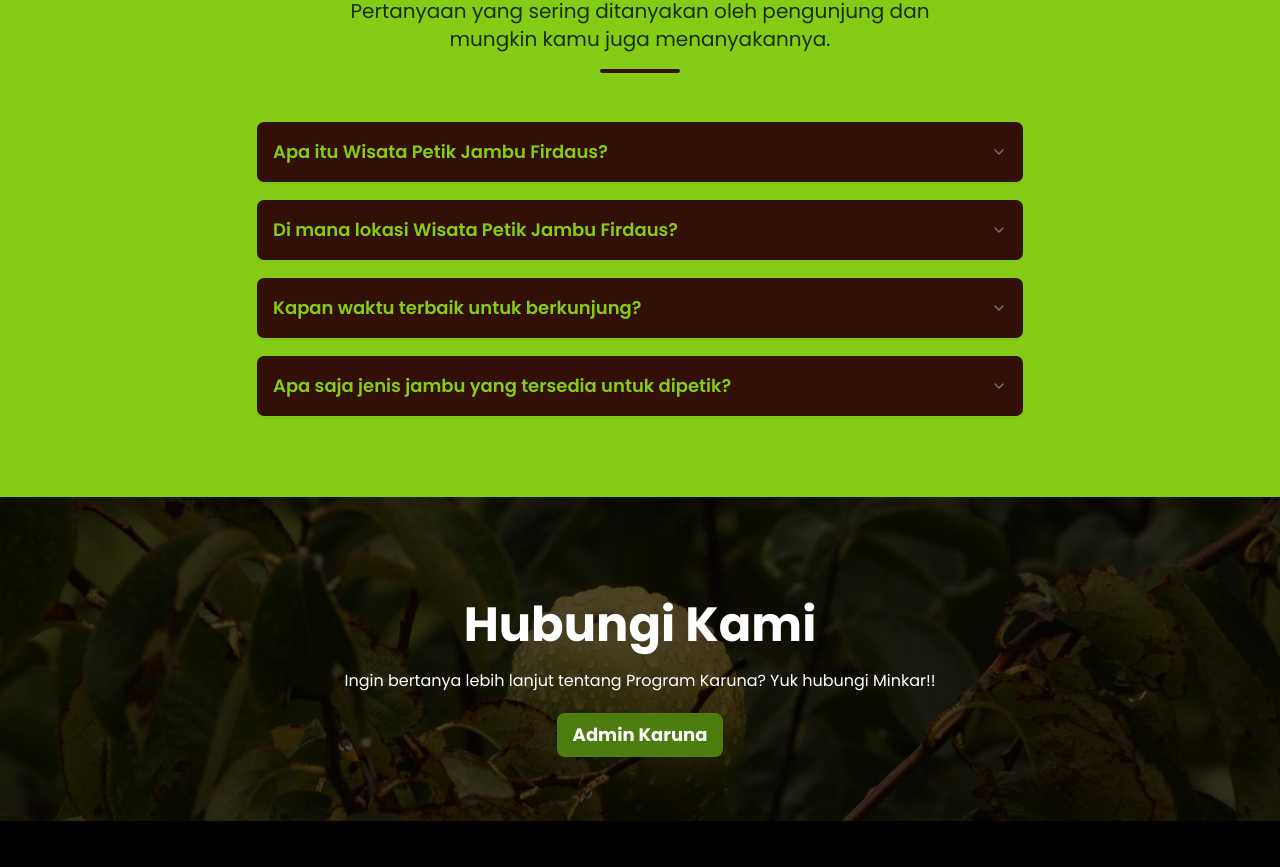
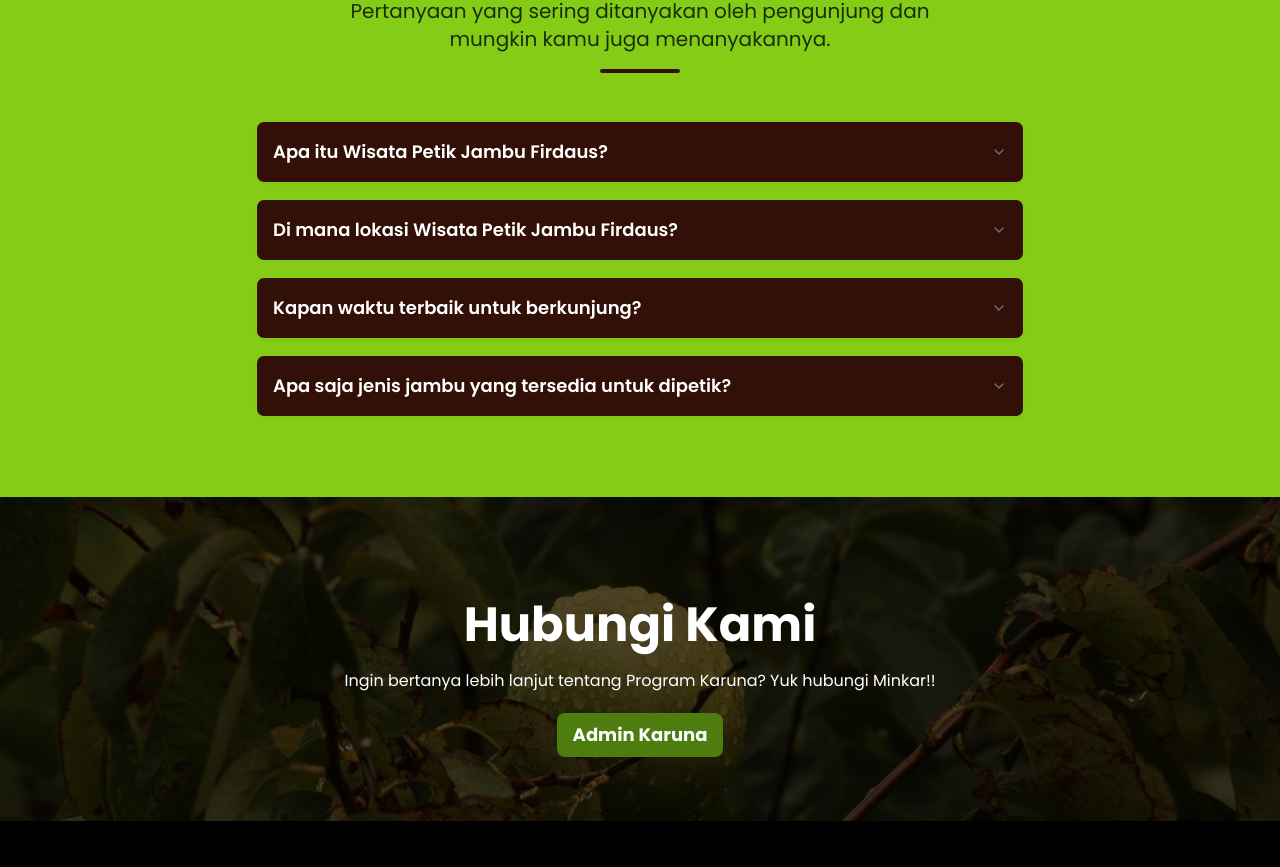
Before and after one commit to ahmadammarm/karuna, a Next.js app: page / in a window 1280 px wide. Shown: the part 3658-4525 px from the top of the page. Built offline with nearby package versions, Linux system fonts and the light colour scheme.

Commit message:
fix: turn into white for the color in accordion text

```diff
--- a/src/components/homepage/Faq.tsx
+++ b/src/components/homepage/Faq.tsx
@@ -70,7 +70,7 @@ export const Faq = () => {
                 className="border border-lime-500 rounded-lg overflow-hidden shadow-sm font-poppins"
               >
                 <AccordionTrigger
-                  className="flex justify-between items-center w-full p-4 text-left text-lime-500 bg-[#321007] hover:bg-[#4a1a0a] transition-colors duration-200"
+                  className="flex justify-between items-center w-full p-4 text-left text-white bg-[#321007] hover:bg-[#4a1a0a] transition-colors duration-200"
                   onClick={() => setActiveItem(activeItem === `item-${index + 1}` ? undefined : `item-${index + 1}`)}
                 >
                   <span className="font-semibold text-lg font-popins">{item.question}</span>
```
